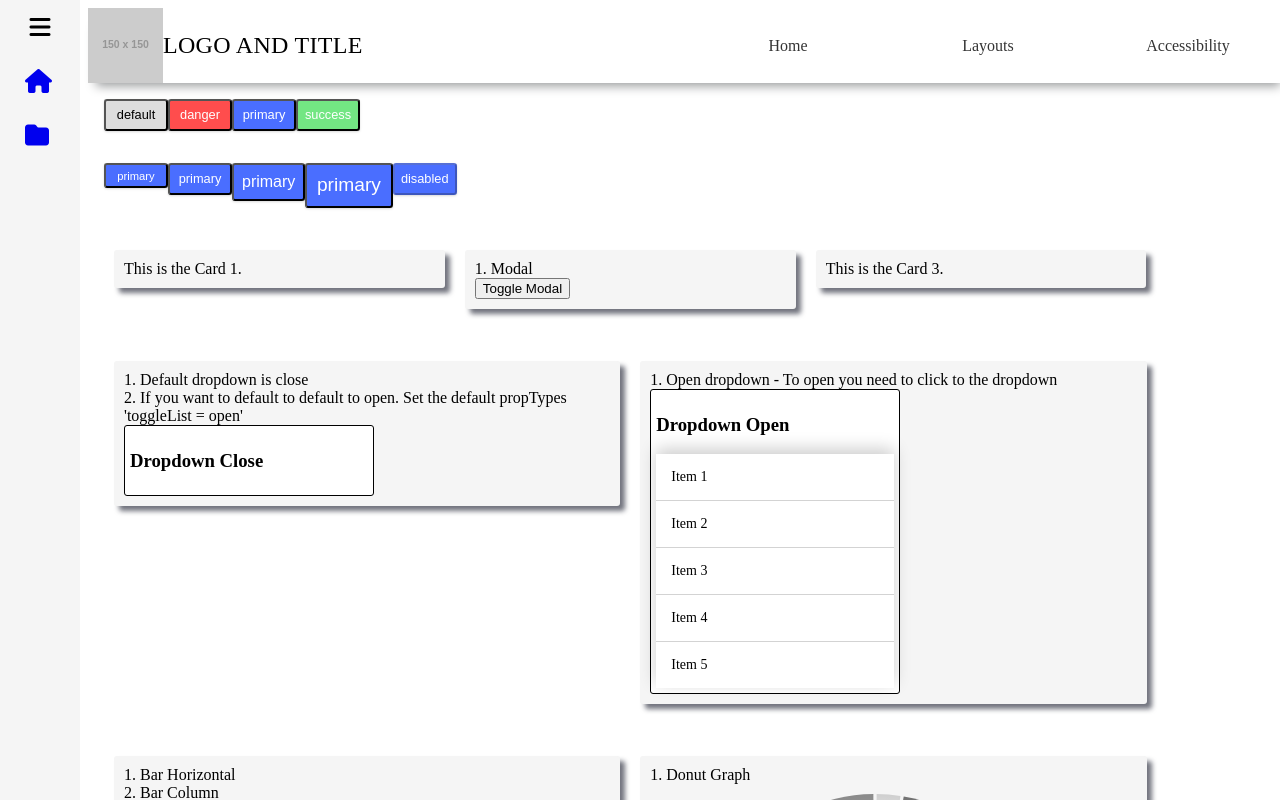
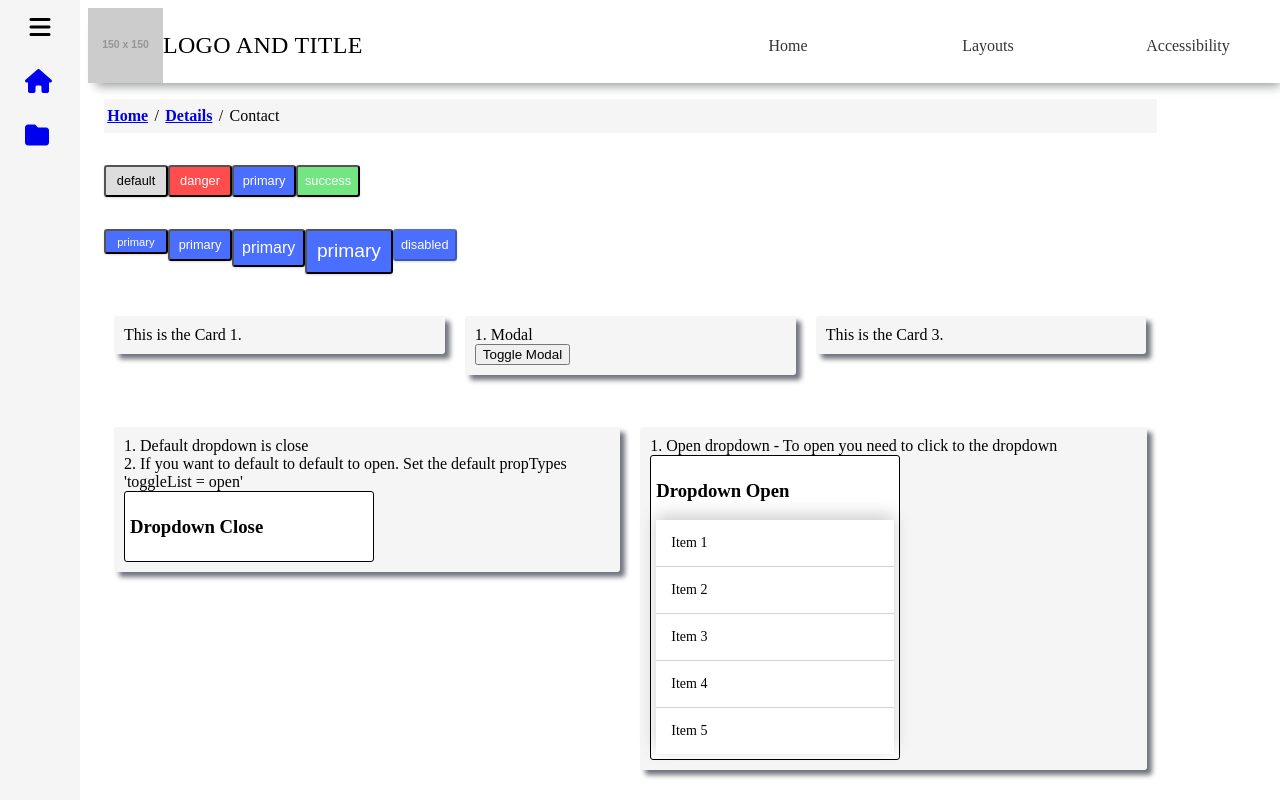
Before and after one commit to accelerator-collab/platform, a React app: page /layouts in a window 1280 px wide. Shown: the top 800 px of the page. Built offline with nearby package versions, Linux system fonts and the light colour scheme.

Commit message:
basic breadcrumb component

```diff
--- /dev/null
+++ b/src/components/Breadcrumb/Breadcrumb.js
@@ -0,0 +1,33 @@
+import React, { Component } from 'react';
+import PropTypes from 'prop-types';
+
+class Breadcrumb extends Component {
+	render() {
+		const { history } = this.props;
+
+		return (
+			<div className="breadcrumb">
+				{history.map((item, index) => {
+					return (
+						<React.Fragment key={index}>
+							{item.isActive ? (
+								<div className="breadcrumb--object">{item.title}</div>
+							) : (
+								<a href={item.path} className="breadcrumb--object breadcrumb--link">
+									{item.title}
+								</a>
+							)}
+							<div className="breadcrumb--divider">/</div>
+						</React.Fragment>
+					);
+				})}
+			</div>
+		);
+	}
+}
+
+Breadcrumb.propTypes = {
+	history: PropTypes.array
+};
+
+export default Breadcrumb;
--- a/src/pages/LayoutPage.js
+++ b/src/pages/LayoutPage.js
@@ -6,6 +6,7 @@ import Dropdown from '../components/Dropdown/Dropdown';
 import BasicModal from '../components/BasicModal/BasicModal';
 import Graph from '../components/Graph/Graph';
 import Button from '../components/Button/Button';
+import Breadcrumb from '../components/Breadcrumb/Breadcrumb';
 
 class LayoutPage extends Component {
 	constructor(props) {
@@ -50,8 +51,29 @@ class LayoutPage extends Component {
 		const btnTypes = [ 'default', 'danger', 'primary', 'success' ];
 		const btnSizes = [ 'xs', 'sm', 'md', 'lg' ];
 
+		const breadcrumbHistory = [
+			{
+				title: 'Home',
+				path: '#',
+				isActive: false
+			},
+			{
+				title: 'Details',
+				path: '#',
+				isActive: false
+			},
+			{
+				title: 'Contact',
+				path: '#',
+				isActive: true
+			}
+		];
+
 		return (
 			<React.Fragment>
+				<Layout>
+					<Breadcrumb history={breadcrumbHistory} />
+				</Layout>
 				<Layout>
 					{btnTypes.map((type) => {
 						return <Button type={type} text={type} size="sm" />;
--- /dev/null
+++ b/src/styles/_breadcrumb.scss
@@ -0,0 +1,16 @@
+.breadcrumb {
+	display: flex;
+	background-color: $card-background-color;
+	width: 100%;
+
+	&--object,
+	&--divider {
+		padding: 0.5rem 0.2rem 0.5rem 0.2rem;
+	}
+	&--link {
+		font-weight: bold;
+	}
+	&--divider:last-child {
+		display: none;
+	}
+}
--- a/src/styles/main.scss
+++ b/src/styles/main.scss
@@ -30,11 +30,11 @@ li {
 }
 
 .wrapper__content {
-    margin-left: 80px;
+	margin-left: 80px;
 }
 
 .header {
-    margin-left: 80px;
+	margin-left: 80px;
 }
 
 // Common
@@ -53,6 +53,7 @@ li {
 @import 'graph';
 @import 'sidebar';
 @import 'button';
+@import 'breadcrumb';
 
 // ///////////////////
 // // Font Awesome //
```
